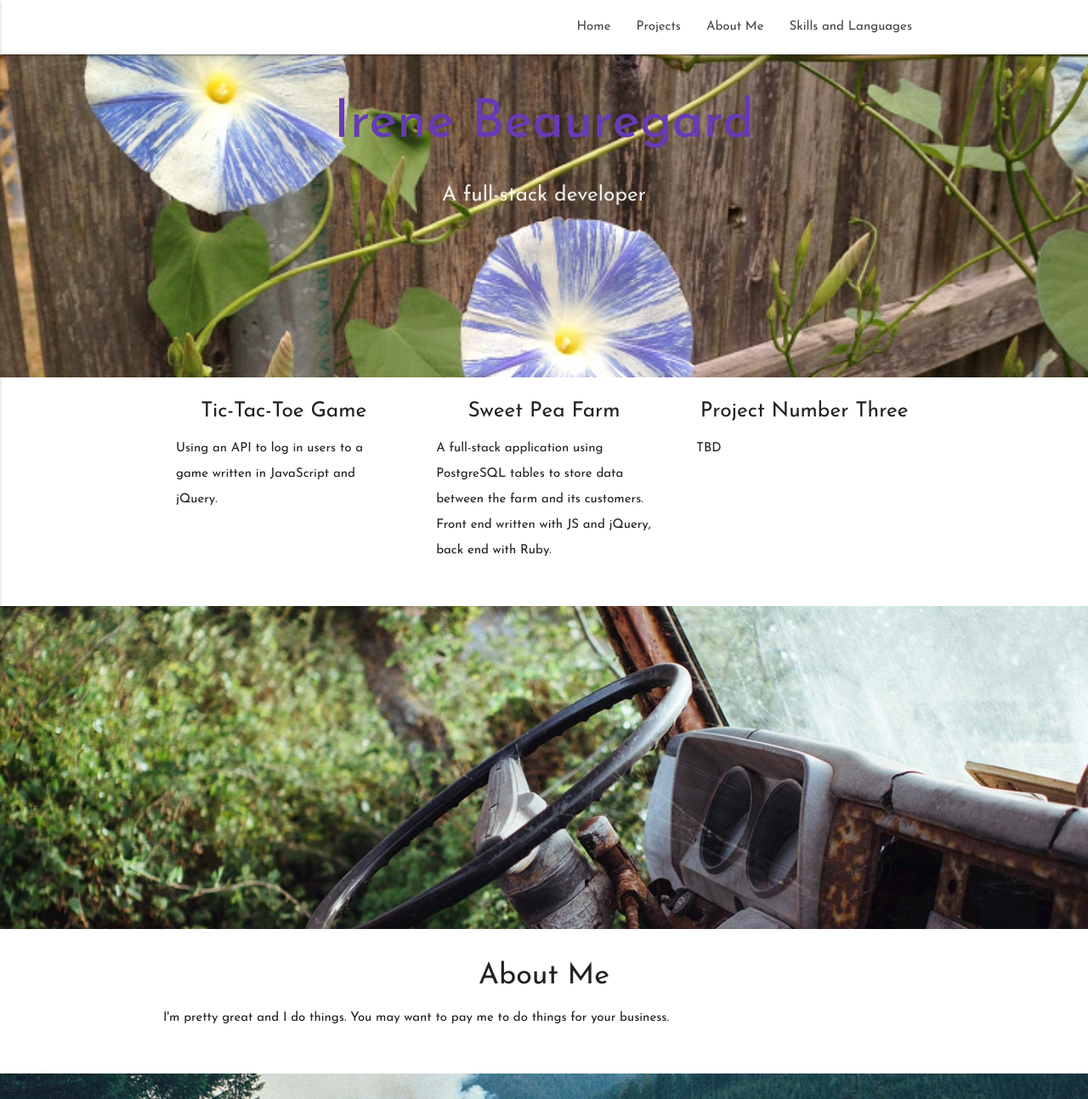
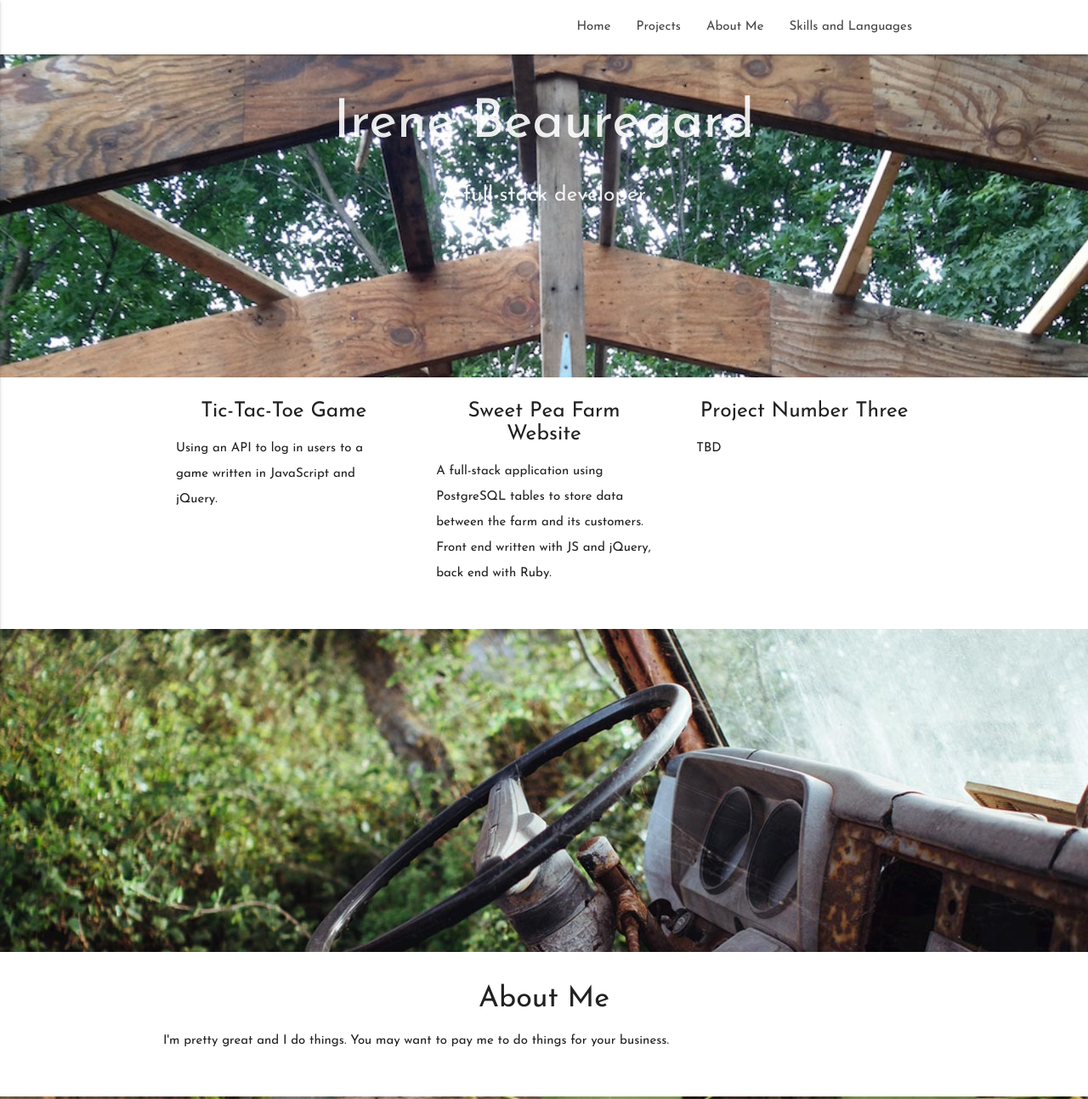
Before and after one commit to itbeauregard/itbeauregard.github.io, a website: page index.html in a window 1280 px wide. Shown: the top 1293 px of the page at 85% size. Drawn offline with nearby package versions, Linux system fonts and the light colour scheme.

Commit message:
change pics

```diff
--- a/index.html
+++ b/index.html
@@ -33,7 +33,7 @@
     <div class="section no-pad-bot">
       <div class="container">
         <br><br>
-        <h1 class="header center deep-purple-text">Irene Beauregard</h1>
+        <h1 class="header center light">Irene Beauregard</h1>
         <div class="row center">
           <h5 class="header col s12 light">A full-stack developer</h5>
         </div>
@@ -44,7 +44,7 @@
 
       </div>
     </div>
-    <div class="parallax"><img src="parallax-template/morning_glories.JPG" alt="Unsplashed background img 1"></div>
+    <div class="parallax"><img src="parallax-template/building.jpg" alt="Unsplashed background img 1"></div>
   </div>
 
 
@@ -65,7 +65,7 @@
         <div class="col s12 m4">
           <div class="icon-block">
             <!-- <h2 class="center brown-text"><i class="material-icons">group</i></h2> -->
-            <h5 class="center">Sweet Pea Farm</h5>
+            <h5 class="center">Sweet Pea Farm Website</h5>
 
             <p class="light">A full-stack application using PostgreSQL tables to store data between the farm and its customers. Front end written with JS and jQuery, back end with Ruby.</p>
           </div>
@@ -119,7 +119,7 @@
         </div>
       </div>
     </div>
-    <div class="parallax"><img src="parallax-template/background3.jpg" alt="Unsplashed background img 3"></div>
+    <div class="parallax"><img src="parallax-template/morning_glories.JPG" alt="Unsplashed background img 3"></div>
   </div>
 
   <footer class="page-footer teal">
```
Also changed, not shown: parallax-template/building.jpg (added).
